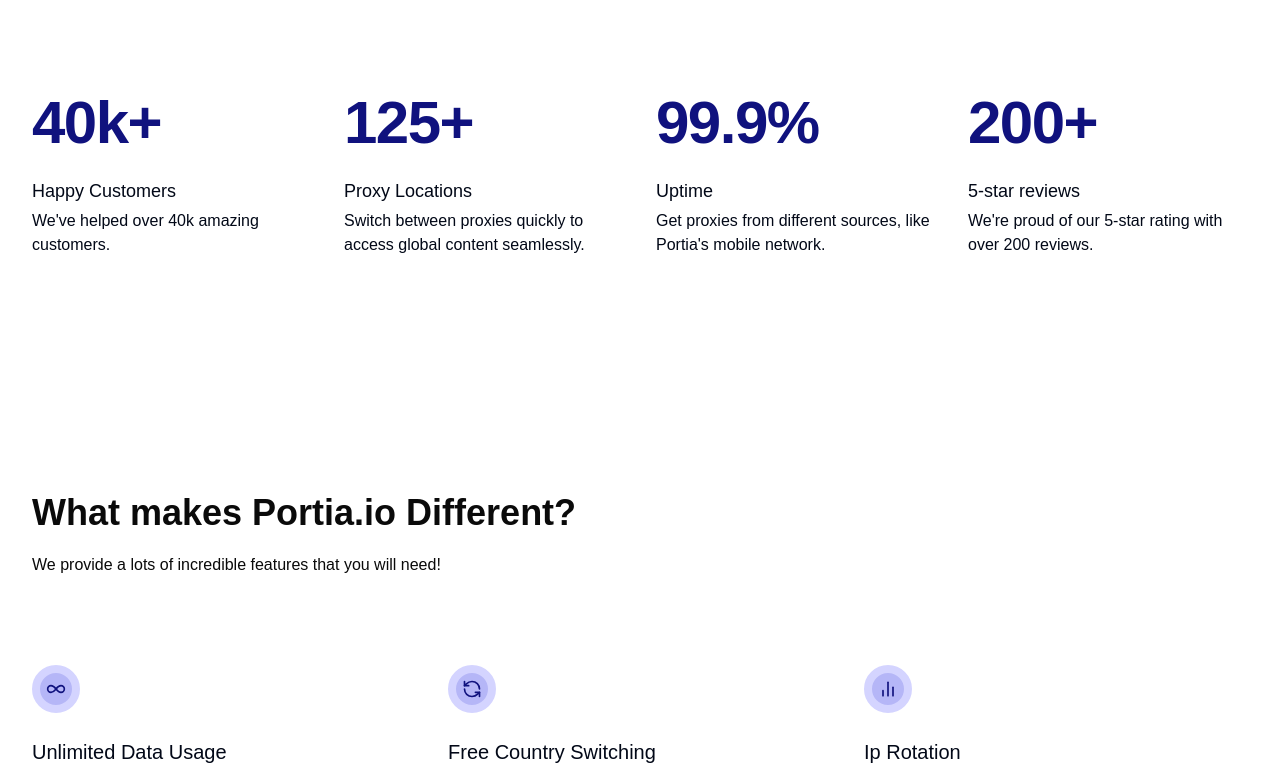
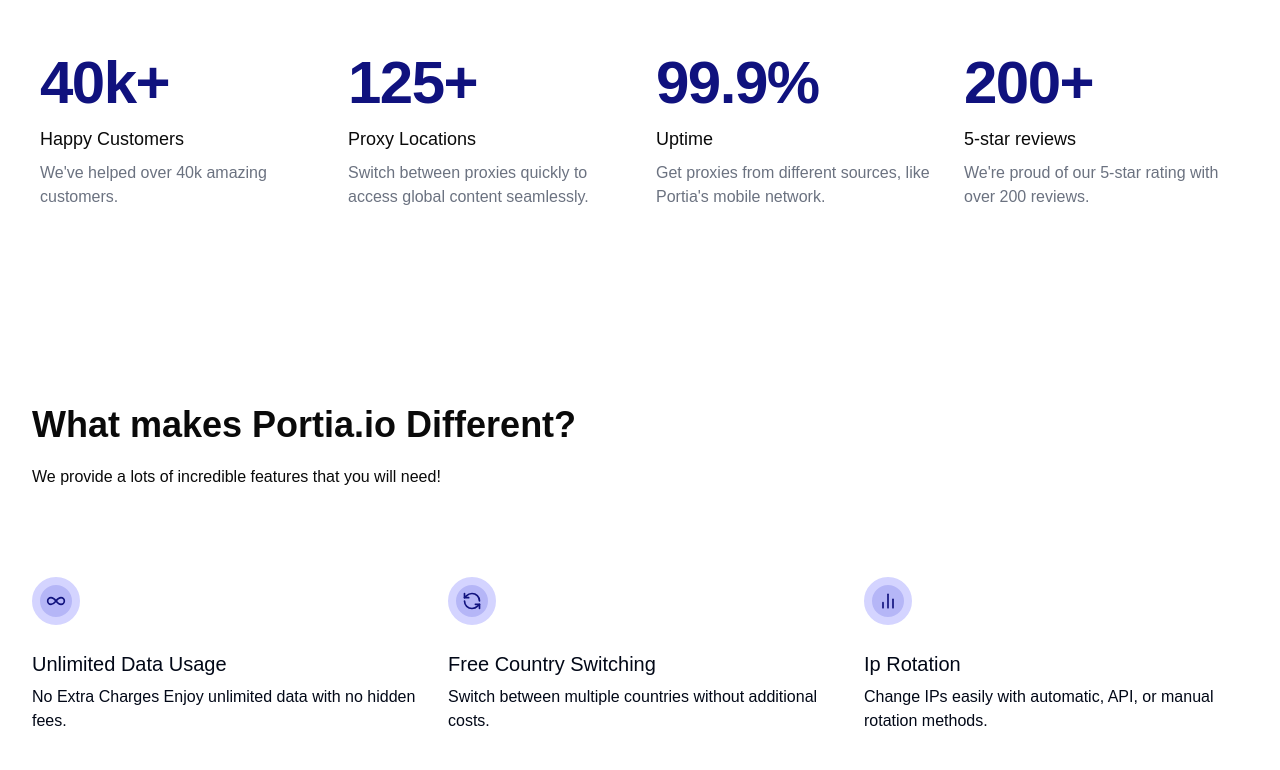
Before and after one commit to Saeed-Altout/portia, a Next.js app: page / in a window 1280 px wide. Shown: the part 1455-2225 px from the top of the page. Built offline with nearby package versions, Linux system fonts and the light colour scheme; a web font is replaced by a local one.

Commit message:
refactor statistic component.

```diff
--- a/app/(website)/_components/sections/statistic.tsx
+++ b/app/(website)/_components/sections/statistic.tsx
@@ -1,27 +1,31 @@
-import { statisticData } from "@website/constants";
-import { Card, CardContent, CardHeader, CardTitle } from "@/components/ui/card";
+import { statisticData } from '@website/constants';
+
+import { Card, CardContent, CardHeader, CardTitle } from '@/components/ui/card';
+
+import { Section } from '@website/_components/ui/section';
+import { Container } from '@website/_components/ui/container';
+import { Paragraph } from '@website/_components/ui/paragraph';
 
 export const Statistic = () => {
 	return (
-    <section className="max-container section">
-      <div className="grid grid-cols-1 sm:grid-cols-2 lg:grid-cols-4 gap-8">
-        {/* TODO: Update data from API */}
+		<Section space='wide'>
+			<Container size='wide'>
+				<div className='grid grid-cols-1 sm:grid-cols-2 lg:grid-cols-4 gap-10 sm:gap-8 w-full'>
 					{statisticData.map(({ value, name, description }, index) => (
-          <div key={index} className="border-t-2 border-primary sm:border-none">
-            <Card className="shadow-none border-none">
-              <CardHeader className="px-0">
-                <CardTitle className="text-primary font-semibold text-5xl lg:text-6xl">
-                  {value}
-                </CardTitle>
+						<Card key={index} className='pt-4 sm:pt-0 border-t-2 border-x-transparent !border-b-transparent border-primary sm:border-none shadow-none rounded-none space-y-3'>
+							<CardHeader className='px-0 p-0'>
+								<CardTitle className='text-primary font-semibold text-5xl lg:text-6xl'>{value}</CardTitle>
 							</CardHeader>
-              <CardContent className="space-y-1 px-0">
-                <h3 className="font-medium text-lg">{name}</h3>
-                <p>{description}</p>
+							<CardContent className='space-y-2 p-0'>
+								<Paragraph size='lg' className='sm:text-black-primary font-medium'>
+									{name}
+								</Paragraph>
+								<Paragraph className='hidden sm:block'>{description}</Paragraph>
 							</CardContent>
 						</Card>
-          </div>
 					))}
 				</div>
-    </section>
+			</Container>
+		</Section>
 	);
 };
```
Also changed, not shown: 1 other file (tests, documents, lock files or other folders). Lines whose indentation alone changed are shown as unchanged.
